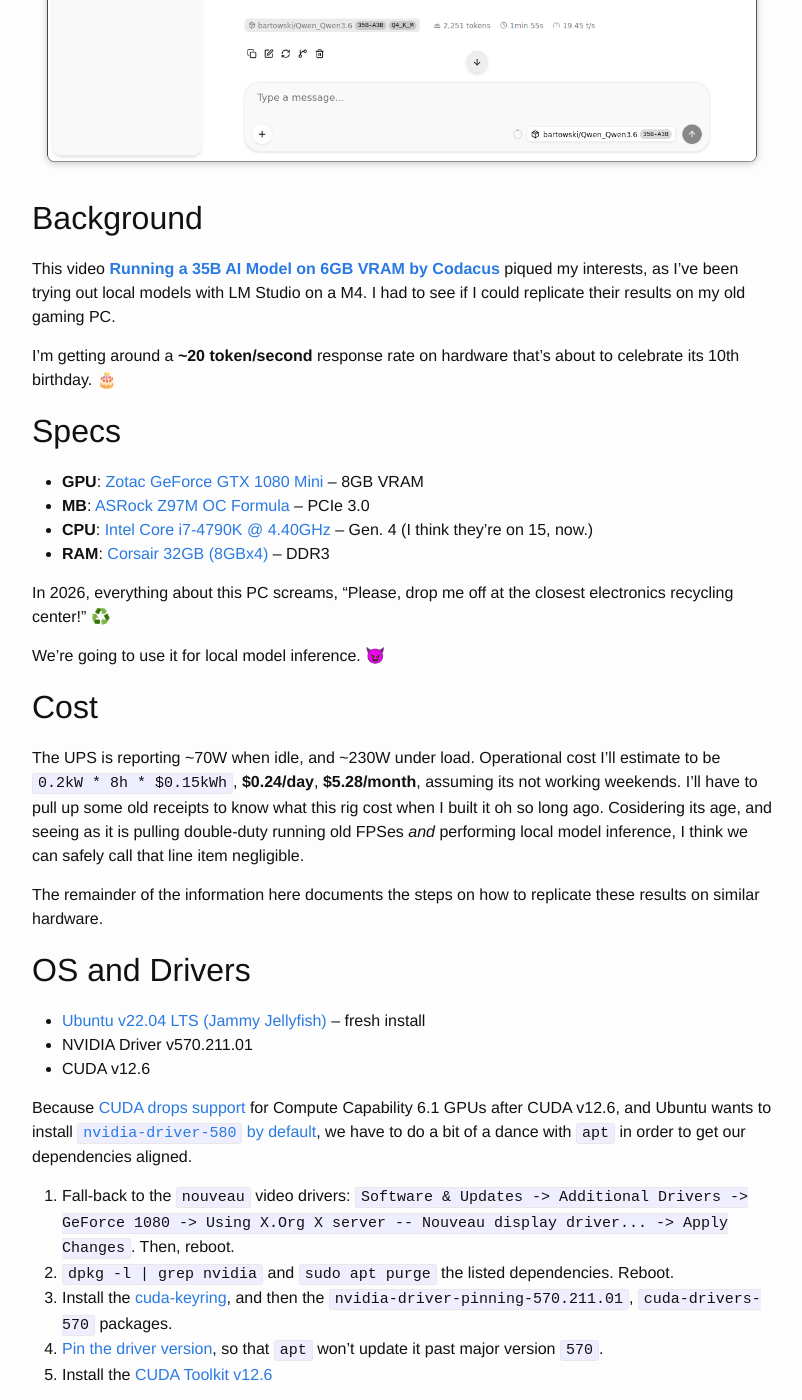
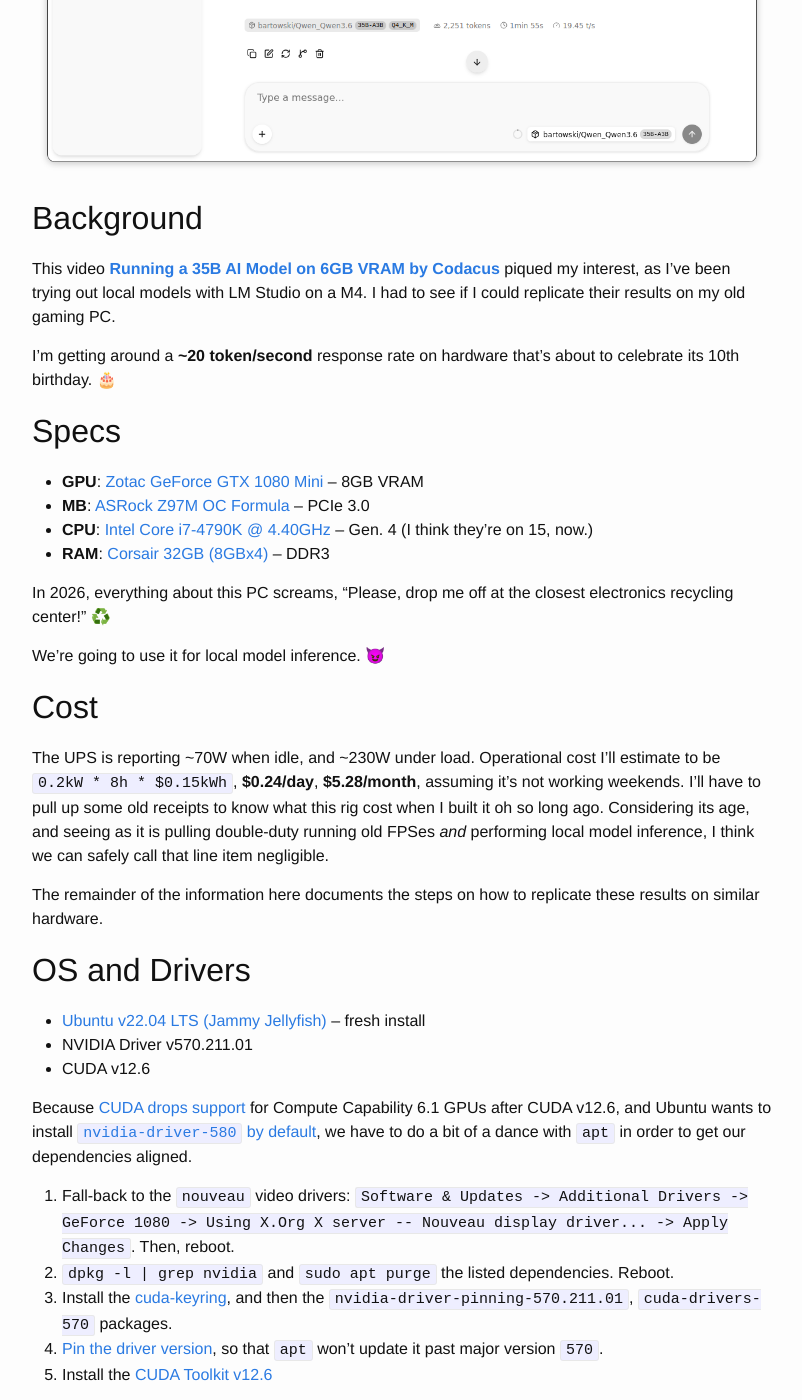
Before and after one commit to radavis/radavis.github.io, a Jekyll site: the page built from _posts/2026-08-19-local-llm-inference-on-legacy-hardware.md, in a window 1280 px wide and 1400 px high, scrolled down 618 px. Shown: the whole window, without its empty margins (238-1040 px from the left). Built offline with Jekyll 4.4.1, drawn with Linux system fonts in a browser that asks for light colours; some of the changed lines change nothing that is shown; some of the changed text lies outside the part shown.

Commit message:
Fixes to local-llm article

````diff
--- a/_posts/2026-08-19-local-llm-inference-on-legacy-hardware.md
+++ b/_posts/2026-08-19-local-llm-inference-on-legacy-hardware.md
@@ -13,7 +13,7 @@
 
 ## Background
 
-This video **[Running a 35B AI Model on 6GB VRAM by Codacus](https://www.youtube.com/watch?v=8F_5pdcD3HY)** piqued my interests, as I've been trying out local models with LM Studio on a M4. I had to see if I could replicate their results on my old gaming PC.
+This video **[Running a 35B AI Model on 6GB VRAM by Codacus](https://www.youtube.com/watch?v=8F_5pdcD3HY)** piqued my interest, as I've been trying out local models with LM Studio on a M4. I had to see if I could replicate their results on my old gaming PC.
 
 I'm getting around a **~20 token/second** response rate on hardware that's about to celebrate its 10th birthday. 🎂
 
@@ -30,7 +30,7 @@
 
 ## Cost
 
-The UPS is reporting ~70W when idle, and ~230W under load. Operational cost I'll estimate to be `0.2kW * 8h * $0.15kWh`, **$0.24/day**, **$5.28/month**, assuming its not working weekends. I'll have to pull up some old receipts to know what this rig cost when I built it oh so long ago. Cosidering its age, and seeing as it is pulling double-duty running old FPSes _and_ performing local model inference, I think we can safely call that line item negligible.
+The UPS is reporting ~70W when idle, and ~230W under load. Operational cost I'll estimate to be `0.2kW * 8h * $0.15kWh`, **$0.24/day**, **$5.28/month**, assuming it's not working weekends. I'll have to pull up some old receipts to know what this rig cost when I built it oh so long ago. Considering its age, and seeing as it is pulling double-duty running old FPSes _and_ performing local model inference, I think we can safely call that line item negligible.
 
 The remainder of the information here documents the steps on how to replicate these results on similar hardware.
 
@@ -80,10 +80,9 @@
     --port 8080 \
     --cache-type-k turbo4 \
     --cache-type-v turbo3 \
-    --load-mode mlock \
-    --cpu-moe \
-    --fit-ctx 262144 \
-    --fit-target 100
+    --load-mode mmap+mlock \
+    --n-cpu-moe 36 \
+    --fit-ctx 262144
 ```
 
 Open [localhost:8080](http://localhost:8080), and prompt away! 🤖
````
